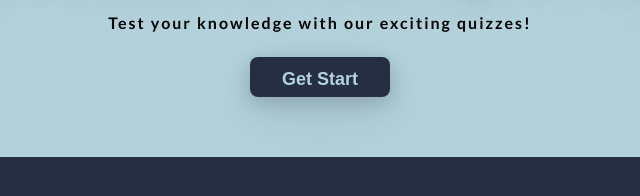
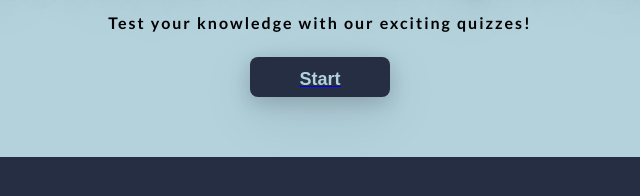
Before and after one commit to TYB-hue/intro-to-quiz-game, a plain HTML site: page index.html in a window 1280 px wide. Shown: the part 372-568 px from the top of the page, 320-960 px from the left. Drawn offline with Linux system fonts and the light colour scheme.

Commit message:
Update index.html

```diff
--- a/index.html
+++ b/index.html
@@ -18,7 +18,7 @@
 
         <h1 class="welcome-h1">Welcome to the Quiz App</h1>
         <p class="Test">Test your knowledge with our exciting quizzes!</p>
-        <button id="get-start">Get Start</button>
+         <a href="https://tyb-hue.github.io/quiz-game/main.html"><button id="get-start"> Start</button></a>
     </div>
 
 </body>
```
